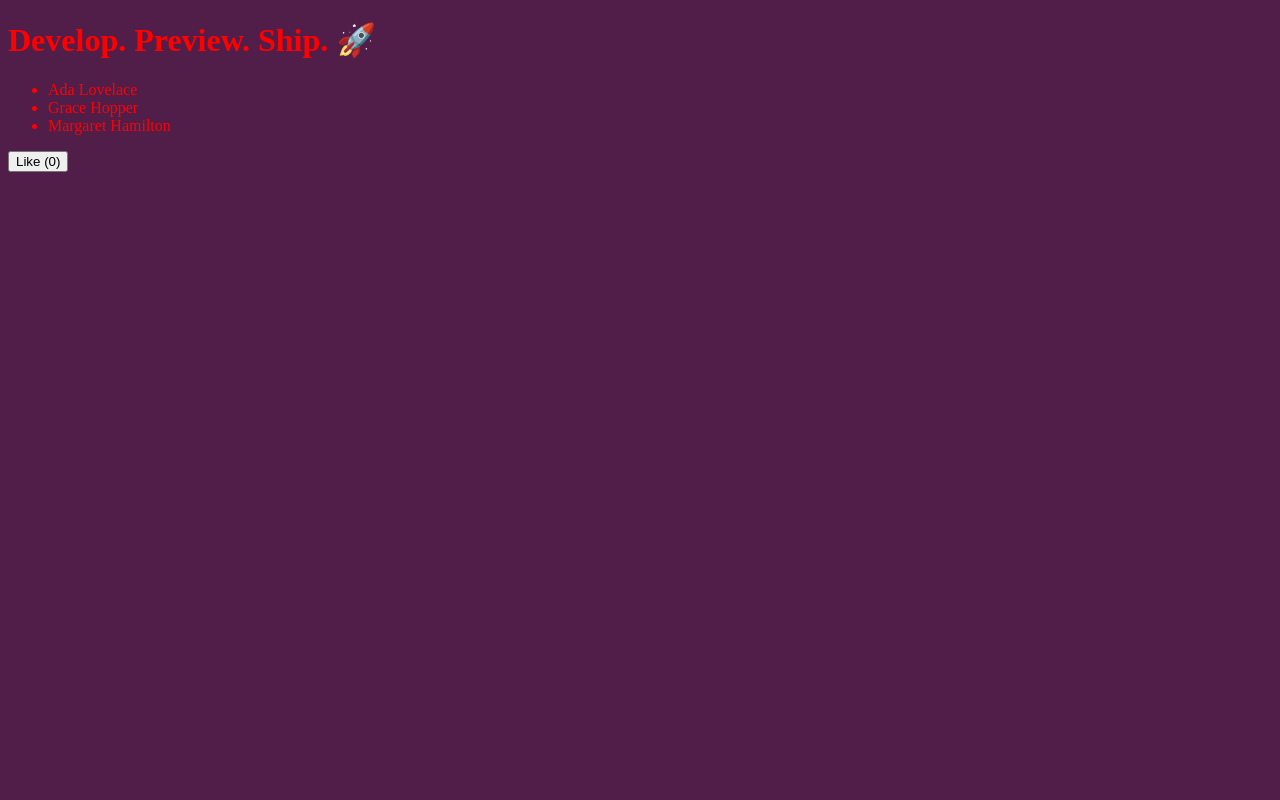
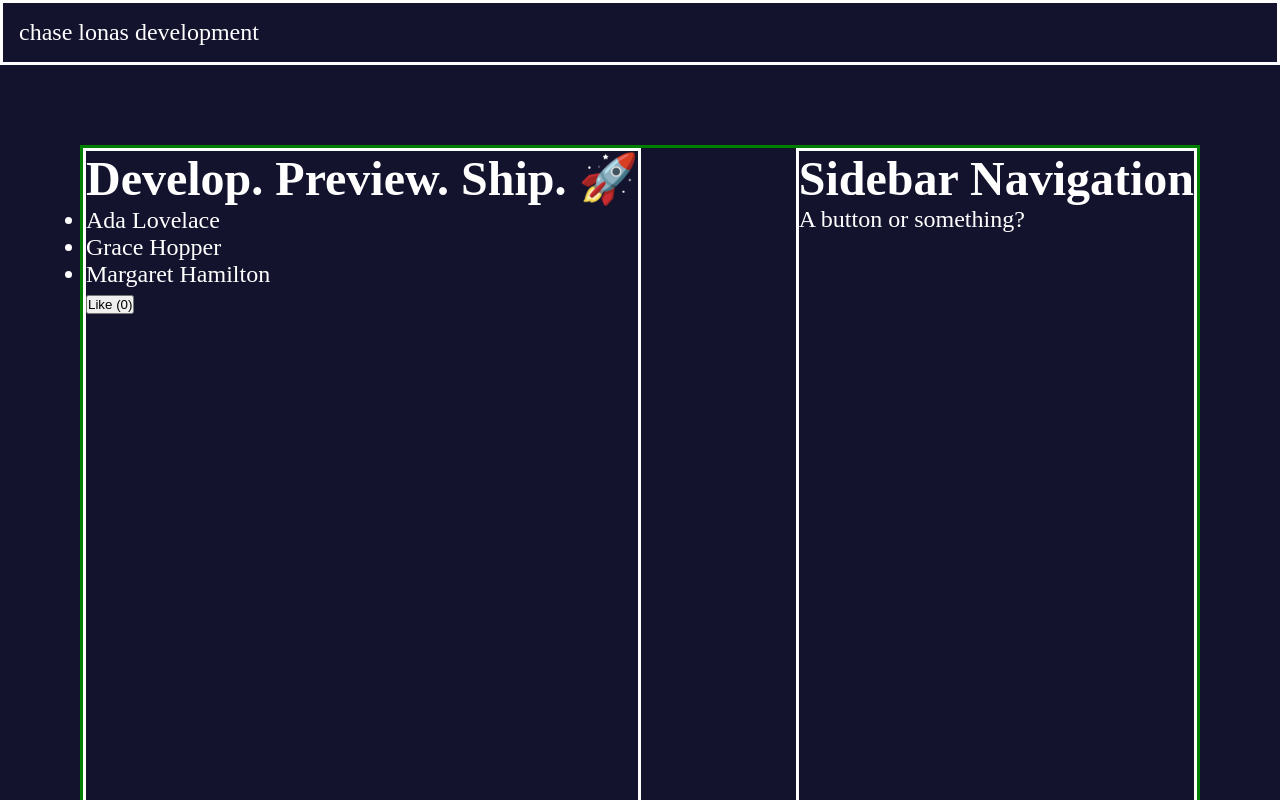
Before and after one commit to c-lonas/synesthesia, a Next.js app: page / in a window 1280 px wide. Shown: the top 800 px of the page. Built offline with nearby package versions, Linux system fonts and the light colour scheme.

Commit message:
structured out homepage in html/css

```diff
--- a/pages/index.jsx
+++ b/pages/index.jsx
@@ -15,7 +15,14 @@ export default function HomePage() {
   }
 
   return (
-    <div>
+
+    <div class="wrapper">
+      <div class="header-container">
+        <p><a href="" target="_blank">chase lonas development</a></p>
+
+      </div>
+      <div class="main-content">
+        <div class="center-content">
           <Header title="Develop. Preview. Ship. 🚀" />
           <ul>
             {names.map(name => (
@@ -25,5 +32,17 @@ export default function HomePage() {
 
           <button onClick={handleClick}>Like ({likes})</button>
         </div>
+        <div class="sidebar-nav">
+          <Header title="Sidebar Navigation"/>
+          <ul>
+            <li>A button or something?</li>
+          </ul>
+        </div>
+
+      </div>
+
+
+    </div>
+
   )
 }
--- a/styles/styles.scss
+++ b/styles/styles.scss
@@ -1,11 +1,48 @@
-$primaryColor: rgb(80, 30, 73);
+$primaryColor: rgb(19, 19, 46);
+$textColor: white;
 
 * {
     box-sizing: border-box;
+    margin: 0;
+    padding: 0;
 }
 
 body {
     background-color: $primaryColor;
-    color: red;
+    font-size: 24px;
+    color: $textColor;
 
 }
+
+a {
+    text-decoration: none;
+    color: $textColor;
+}
+
+
+.header-container {
+    padding: 1rem;
+    border-style: solid;
+}
+
+.main-content {
+    border-style: solid;
+    border-color: green;
+    margin: 5rem;
+    display: flex;
+    justify-content: space-between;
+}
+
+.center-content {
+    border-style: solid;
+}
+
+.sidebar-nav {
+    border-style: solid;
+    height: 50rem;
+
+    ul {
+        list-style: none;
+
+    }
+}
```
Lines whose indentation alone changed are shown as unchanged.
